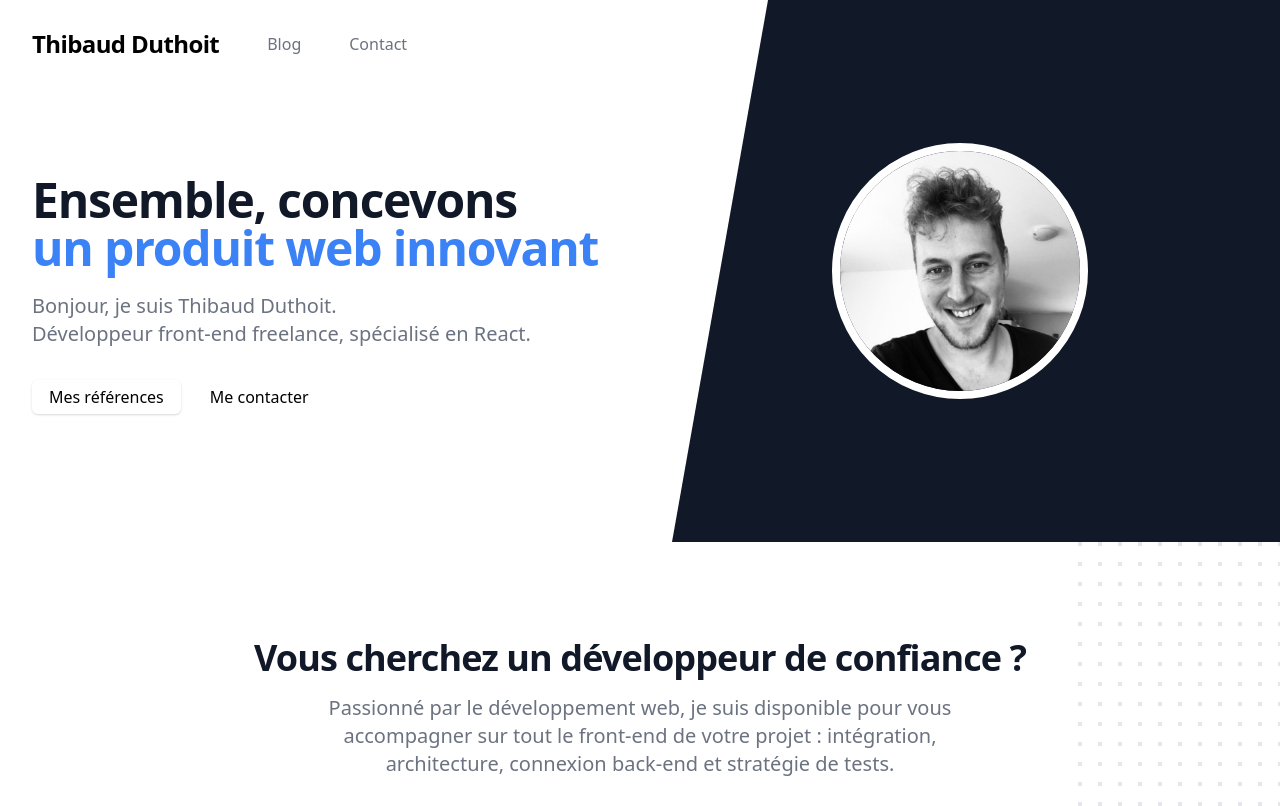
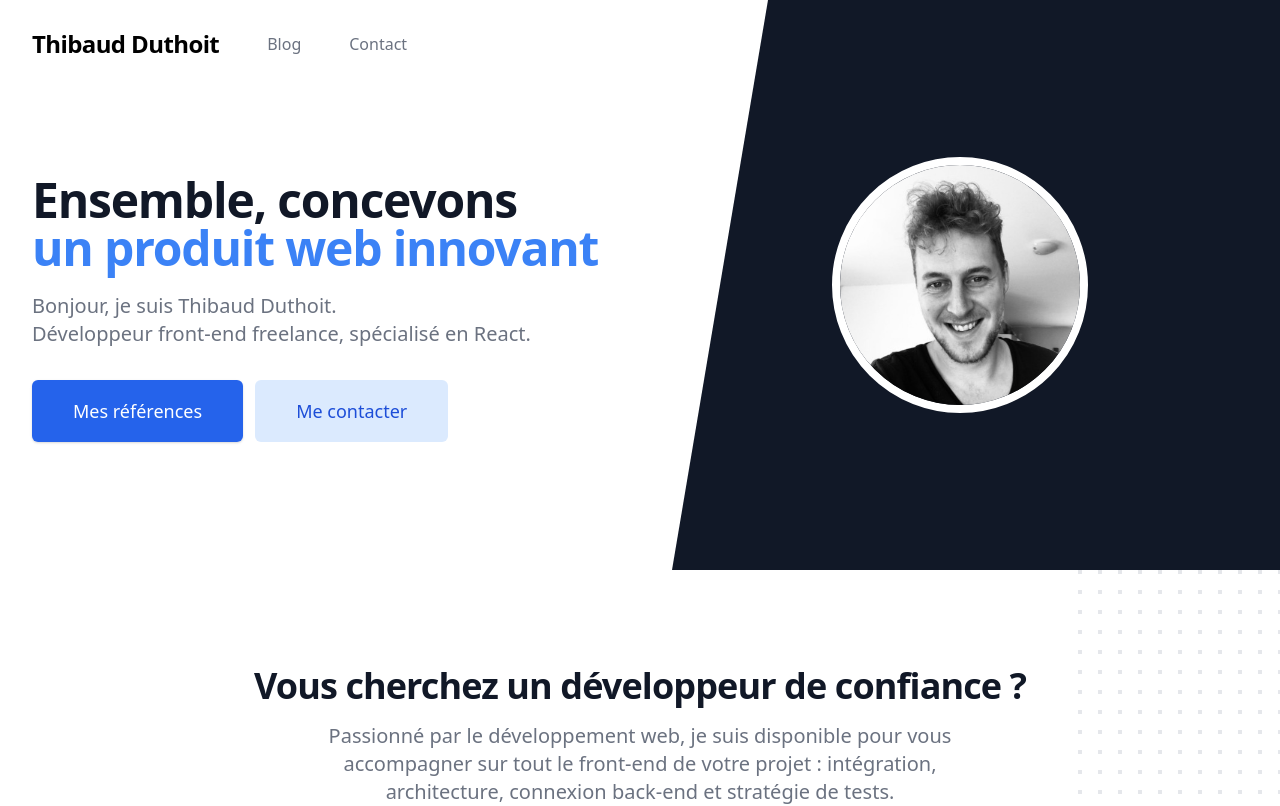
Before and after one commit to tidusia/thibaud-on-next, a Next.js app: page / in a window 1280 px wide. Shown: the top 806 px of the page. Built offline with nearby package versions, Linux system fonts and the light colour scheme.

Commit message:
missing files

```diff
--- a/components/CallToActionCenter/index.tsx
+++ b/components/CallToActionCenter/index.tsx
@@ -18,11 +18,15 @@ const CallToActionCenter: FunctionComponent<Props> = ({ title, dark }) => (
       </h2>
       <div className="mt-8 sm:flex sm:justify-center">
         <Link href="/contact">
-          <a className="btn btn-blue btn-big">Formulaire de contact</a>
+          <a className="btn" data-mode="primary" data-size="big">
+            Formulaire de contact
+          </a>
         </Link>
         <a
           href="mailto:contact@thibaud-duthoit.fr"
-          className="btn btn-light btn-big mt-3 sm:mt-0 sm:ml-3"
+          className="btn mt-3 sm:mt-0 sm:ml-3"
+          data-mode="light"
+          data-size="big"
         >
           contact@thibaud-duthoit.fr
         </a>
--- a/components/FeaturedPosts/index.tsx
+++ b/components/FeaturedPosts/index.tsx
@@ -36,7 +36,9 @@ const FeaturedPosts = ({
         {!hideLinks && (
           <div className="mt-16 sm:flex sm:justify-center">
             <Link href="/blog">
-              <a className="btn btn-blue btn-big">Tous les articles</a>
+              <a className="btn" data-mode="primary" data-size="big">
+                Tous les articles
+              </a>
             </Link>
           </div>
         )}
--- a/components/HomeIntro/index.tsx
+++ b/components/HomeIntro/index.tsx
@@ -35,13 +35,20 @@ const HomeIntro = ({ navItems }: Props) => (
             </p>
             <div className="mt-5 sm:mt-8 sm:flex sm:justify-center lg:justify-start">
               <div className="rounded-md shadow">
-                <a href="#references" className="w-full btn btn-blue btn-big">
+                <a
+                  href="#references"
+                  className="w-full btn"
+                  data-mode="primary"
+                  data-size="big"
+                >
                   Mes références
                 </a>
               </div>
               <div className="mt-3 sm:mt-0 sm:ml-3">
                 <Link href="/contact">
-                  <a className="w-full btn btn-light btn-big">Me contacter</a>
+                  <a className="w-full btn" data-mode="light" data-size="big">
+                    Me contacter
+                  </a>
                 </Link>
               </div>
             </div>
```
